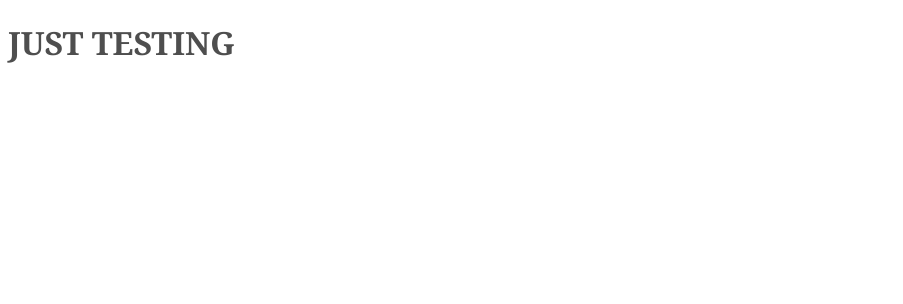
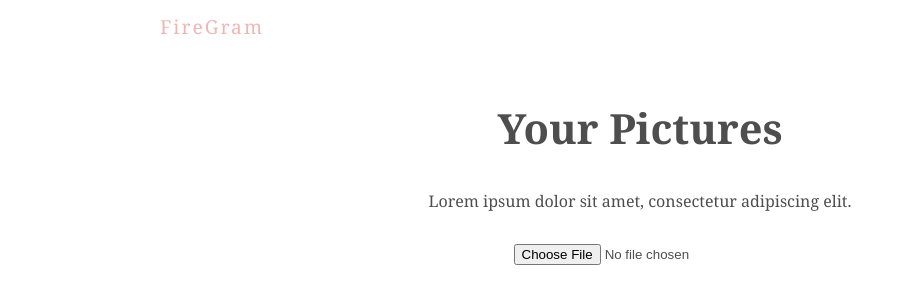
Before and after one commit to HoangTienDinh/react-firebase-photo-gallery, a React (Create React App) app: page / in a window 1280 px wide. Shown: the top 304 px of the page, without its empty margins (0-903 px from the left). Built offline with nearby package versions, Linux system fonts and the light colour scheme; no server answers; the database is empty.

Commit message:
revert changes

```diff
--- a/src/index.js
+++ b/src/index.js
@@ -5,8 +5,7 @@ import App from './App';
 
 ReactDOM.render(
   <React.StrictMode>
-    <h1>JUST TESTING</h1>
-    {/* <App /> */}
+    <App />
   </React.StrictMode>,
   document.getElementById('root')
 );
```
